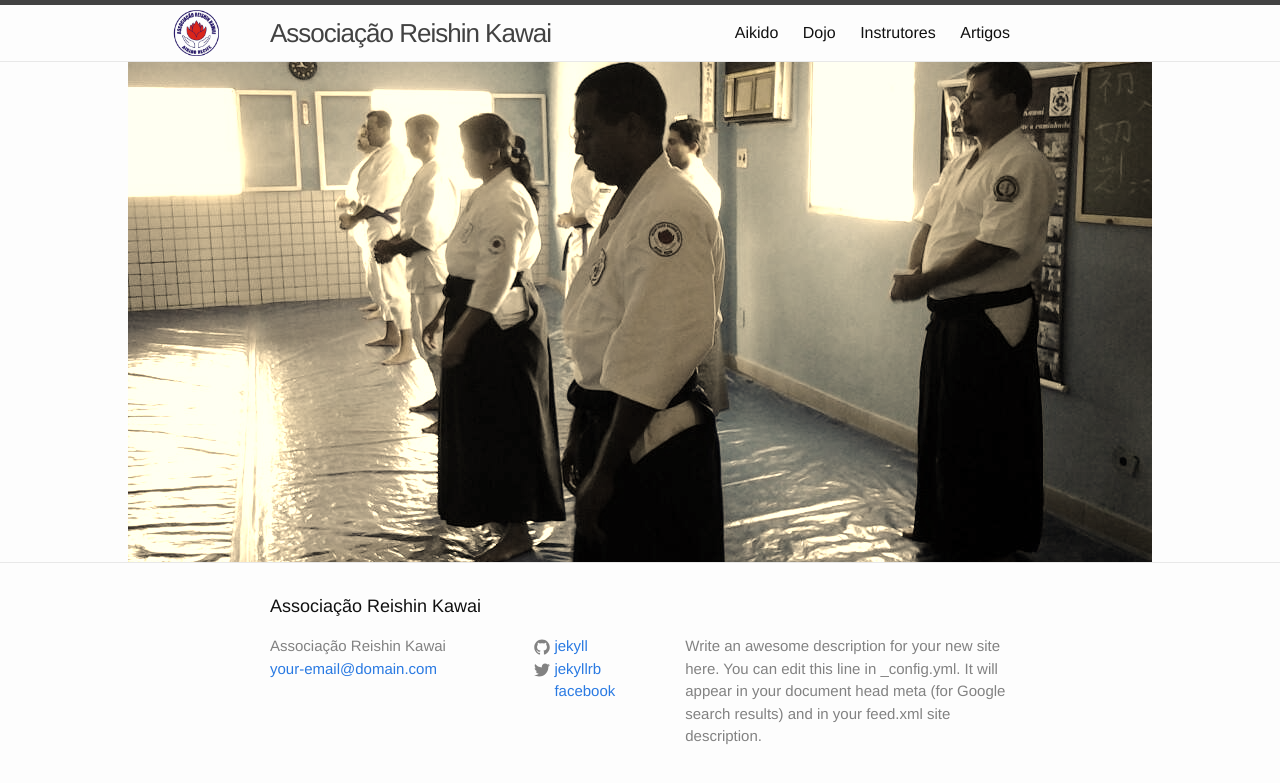
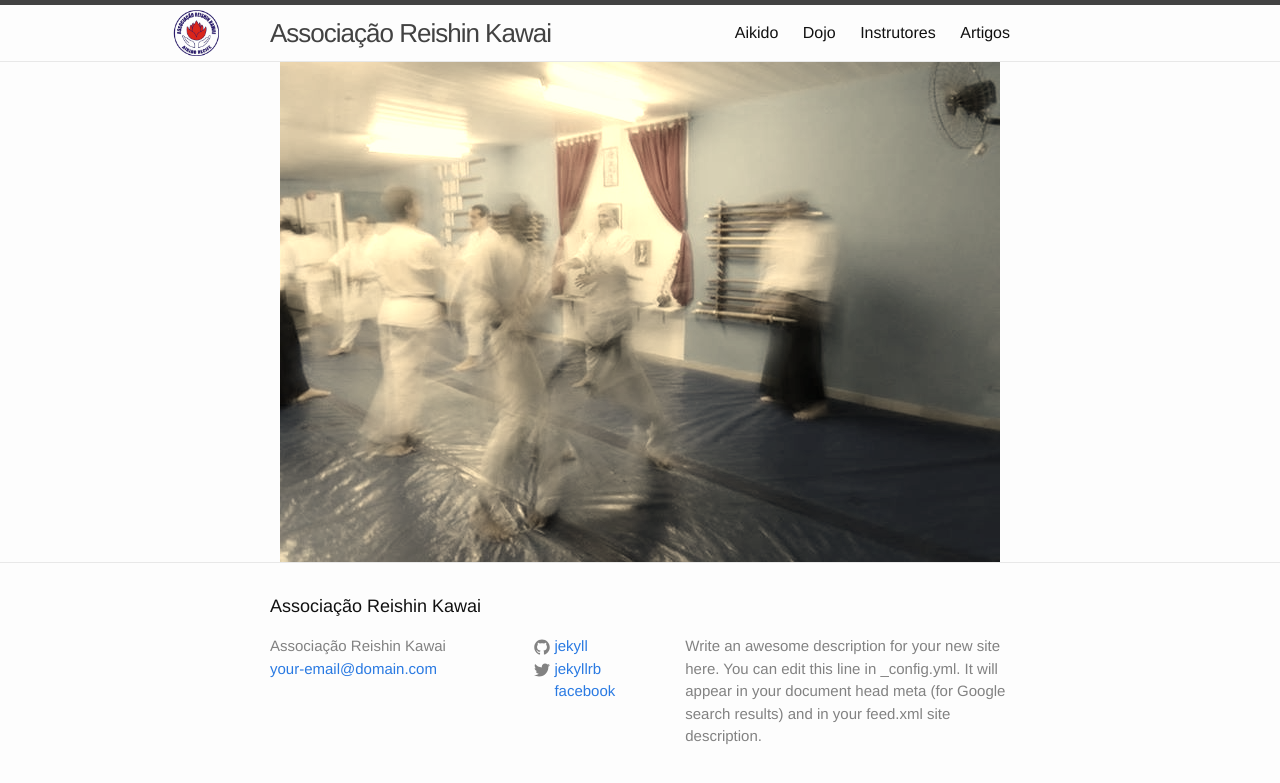
Before and after one commit to aikidorecife/aikidorecife.github.io, a Jekyll site: the page built from index.html, in a window 1280 px wide. Shown: the top 783 px of the page. Built offline with Jekyll 4.4.1, drawn with Linux system fonts in a browser that asks for light colours.

Commit message:
changed home background

```diff
--- a/css/main.scss
+++ b/css/main.scss
@@ -206,7 +206,7 @@ div#instructor {
 }
 
 #home{
-	background-image: url("../assets/home-background-1.jpg");
+	background-image: url("../assets/home-background-2.jpg");
 	background-repeat: no-repeat;
 	background-position: center;
 	-webkit-filter: sepia(80%);
```
